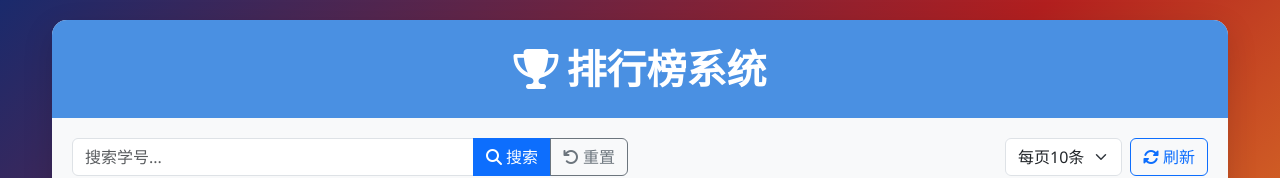
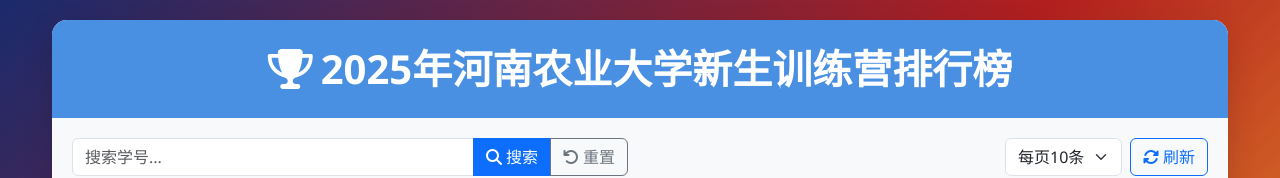
Before and after one commit to qzhfx-git/FreshTrainBoard, a plain HTML site: page frontend/index.html in a window 1280 px wide. Shown: the top 178 px of the page. Drawn offline with nearby package versions, Linux system fonts and the light colour scheme; no server answers.

Commit message:
2.0.1 前端修改名称

```diff
--- a/frontend/index.html
+++ b/frontend/index.html
@@ -4,7 +4,7 @@
 <head>
     <meta charset="UTF-8">
     <meta name="viewport" content="width=device-width, initial-scale=1.0">
-    <title>排行榜系统 - Python后端</title>
+    <title>河南农业大学新生训练营排行榜-2025</title>
     <link href="https://cdn.jsdelivr.net/npm/bootstrap@5.3.0/dist/css/bootstrap.min.css" rel="stylesheet">
     <link rel="stylesheet" href="https://cdnjs.cloudflare.com/ajax/libs/font-awesome/6.4.0/css/all.min.css">
     <link rel="stylesheet" href="css/style.css">
@@ -14,7 +14,7 @@
     <div class="container">
         <div class="app-card">
             <div class="app-header">
-                <h1><i class="fas fa-trophy me-2"></i>排行榜系统</h1>
+                <h1><i class="fas fa-trophy me-2"></i>2025年河南农业大学新生训练营排行榜</h1>
             </div>
 
             <div class="controls">
```
